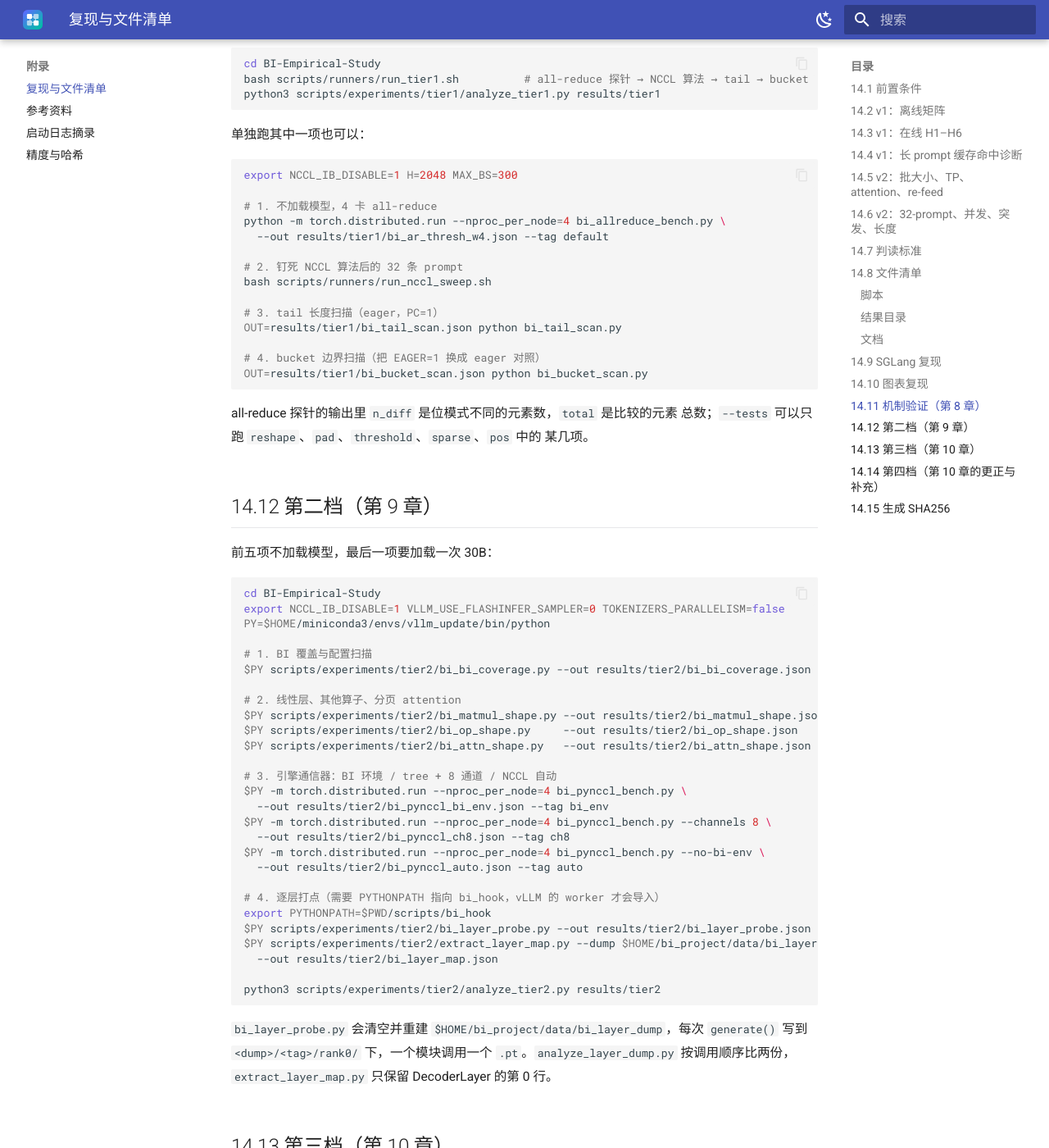
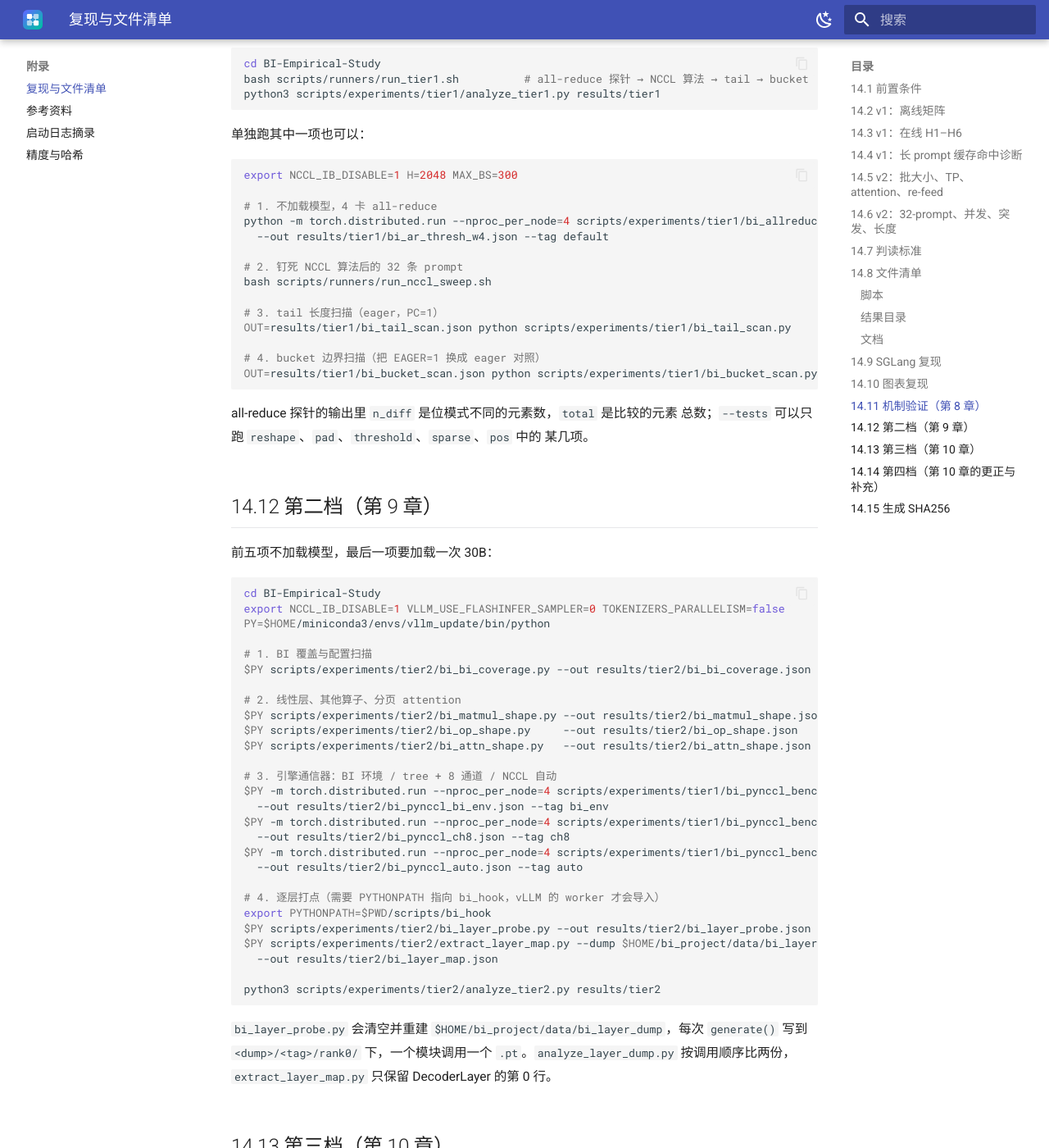
Before and after one commit to superdma/BI-Empirical-Study, an MkDocs documentation site: the page built from docs/14_reproduction.md, in a window 1280 px wide and 1400 px high, scrolled down 10498 px. Shown: the whole window at 82% size. Built offline with MkDocs 1.6.1 and Material for MkDocs 9.7.7, drawn with Linux system fonts in a browser that asks for light colours.

Commit message:
Fix remaining script paths in the reproduction commands

````diff
--- a/docs/14_reproduction.md
+++ b/docs/14_reproduction.md
@@ -333,17 +333,17 @@ python3 scripts/experiments/tier1/analyze_tier1.py results/tier1
 export NCCL_IB_DISABLE=1 H=2048 MAX_BS=300
 
 # 1. 不加载模型，4 卡 all-reduce
-python -m torch.distributed.run --nproc_per_node=4 bi_allreduce_bench.py \
+python -m torch.distributed.run --nproc_per_node=4 scripts/experiments/tier1/bi_allreduce_bench.py \
   --out results/tier1/bi_ar_thresh_w4.json --tag default
 
 # 2. 钉死 NCCL 算法后的 32 条 prompt
 bash scripts/runners/run_nccl_sweep.sh
 
 # 3. tail 长度扫描（eager，PC=1）
-OUT=results/tier1/bi_tail_scan.json python bi_tail_scan.py
+OUT=results/tier1/bi_tail_scan.json python scripts/experiments/tier1/bi_tail_scan.py
 
 # 4. bucket 边界扫描（把 EAGER=1 换成 eager 对照）
-OUT=results/tier1/bi_bucket_scan.json python bi_bucket_scan.py
+OUT=results/tier1/bi_bucket_scan.json python scripts/experiments/tier1/bi_bucket_scan.py
 ```
 
 all-reduce 探针的输出里 `n_diff` 是位模式不同的元素数，`total` 是比较的元素
@@ -368,11 +368,11 @@ $PY scripts/experiments/tier2/bi_op_shape.py     --out results/tier2/bi_op_shape
 $PY scripts/experiments/tier2/bi_attn_shape.py   --out results/tier2/bi_attn_shape.json
 
 # 3. 引擎通信器：BI 环境 / tree + 8 通道 / NCCL 自动
-$PY -m torch.distributed.run --nproc_per_node=4 bi_pynccl_bench.py \
+$PY -m torch.distributed.run --nproc_per_node=4 scripts/experiments/tier1/bi_pynccl_bench.py \
   --out results/tier2/bi_pynccl_bi_env.json --tag bi_env
-$PY -m torch.distributed.run --nproc_per_node=4 bi_pynccl_bench.py --channels 8 \
+$PY -m torch.distributed.run --nproc_per_node=4 scripts/experiments/tier1/bi_pynccl_bench.py --channels 8 \
   --out results/tier2/bi_pynccl_ch8.json --tag ch8
-$PY -m torch.distributed.run --nproc_per_node=4 bi_pynccl_bench.py --no-bi-env \
+$PY -m torch.distributed.run --nproc_per_node=4 scripts/experiments/tier1/bi_pynccl_bench.py --no-bi-env \
   --out results/tier2/bi_pynccl_auto.json --tag auto
 
 # 4. 逐层打点（需要 PYTHONPATH 指向 bi_hook，vLLM 的 worker 才会导入）
````
